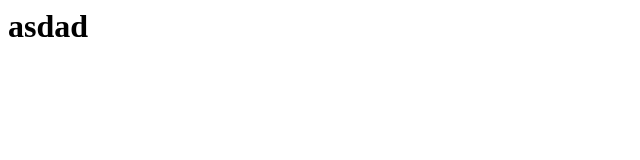
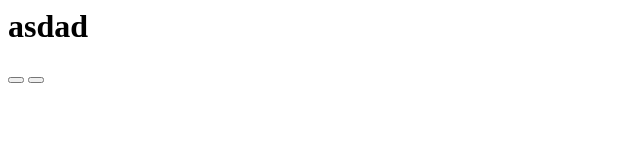
Before and after one commit to clive2764/firstgit, a plain HTML site: page index.html in a window 1280 px wide. Shown: the full height of the page, 0-640 px from the left. Drawn offline with Linux system fonts and the light colour scheme.

Commit message:
ㅁㄴㅇ

```diff
--- a/index.html
+++ b/index.html
@@ -5,6 +5,8 @@
     </head>
     <body>
     <h1>asdad</h1>
+        <button onclick="arrBtn()"></button>
+        <button onclick="objBtn()"></button>
     </body>
 
 </html>
```
